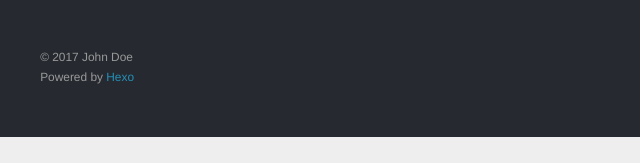
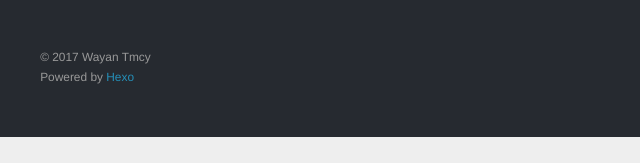
Before and after one commit to wayantmcy/wayantmcy.github.io, a plain HTML site: page archives/2017/01/index.html in a window 1280 px wide. Shown: the part 634-797 px from the top of the page, 0-640 px from the left. Drawn offline with nearby package versions, Linux system fonts and the light colour scheme.

Commit message:
Site updated: 2017-01-30 16:48:15

```diff
--- a/archives/2017/01/index.html
+++ b/archives/2017/01/index.html
@@ -135,7 +135,7 @@
 
   <div class="outer">
     <div id="footer-info" class="inner">
-      &copy; 2017 John Doe<br>
+      &copy; 2017 Wayan Tmcy<br>
       Powered by <a href="http://hexo.io/" target="_blank">Hexo</a>
     </div>
   </div>
```
